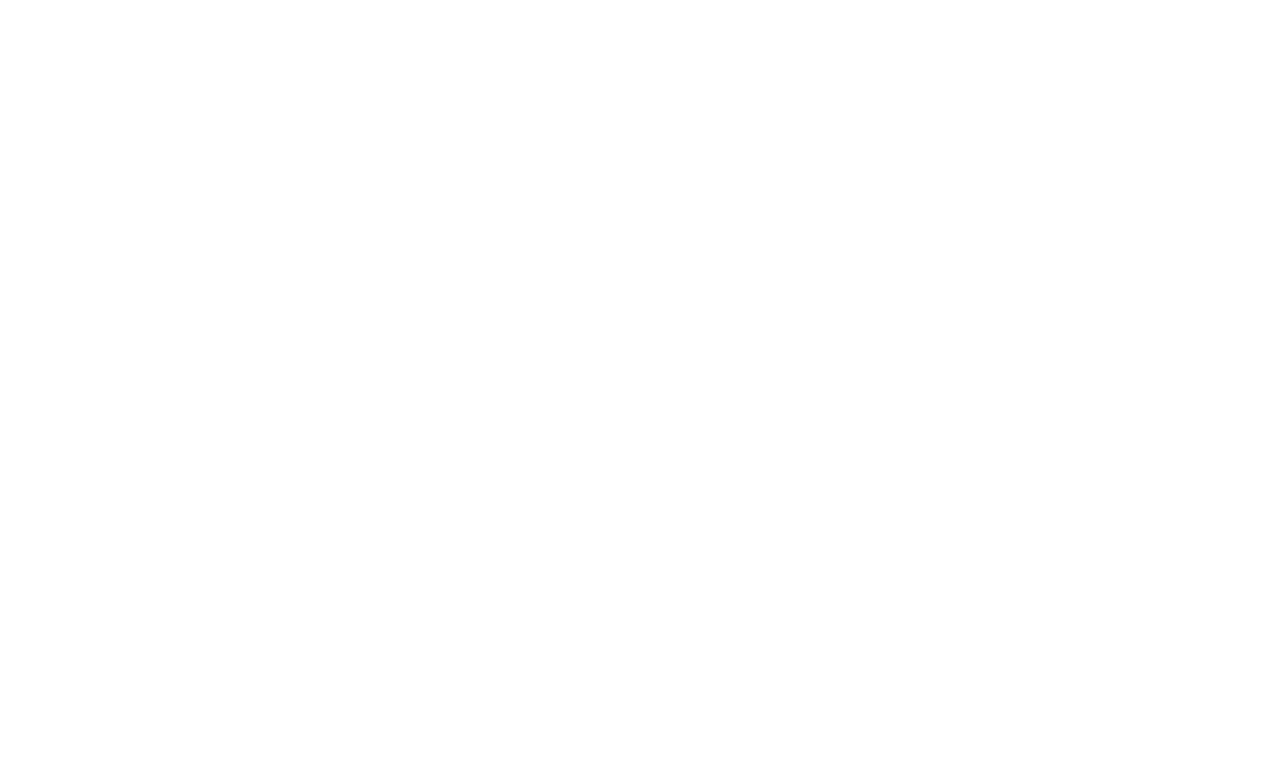
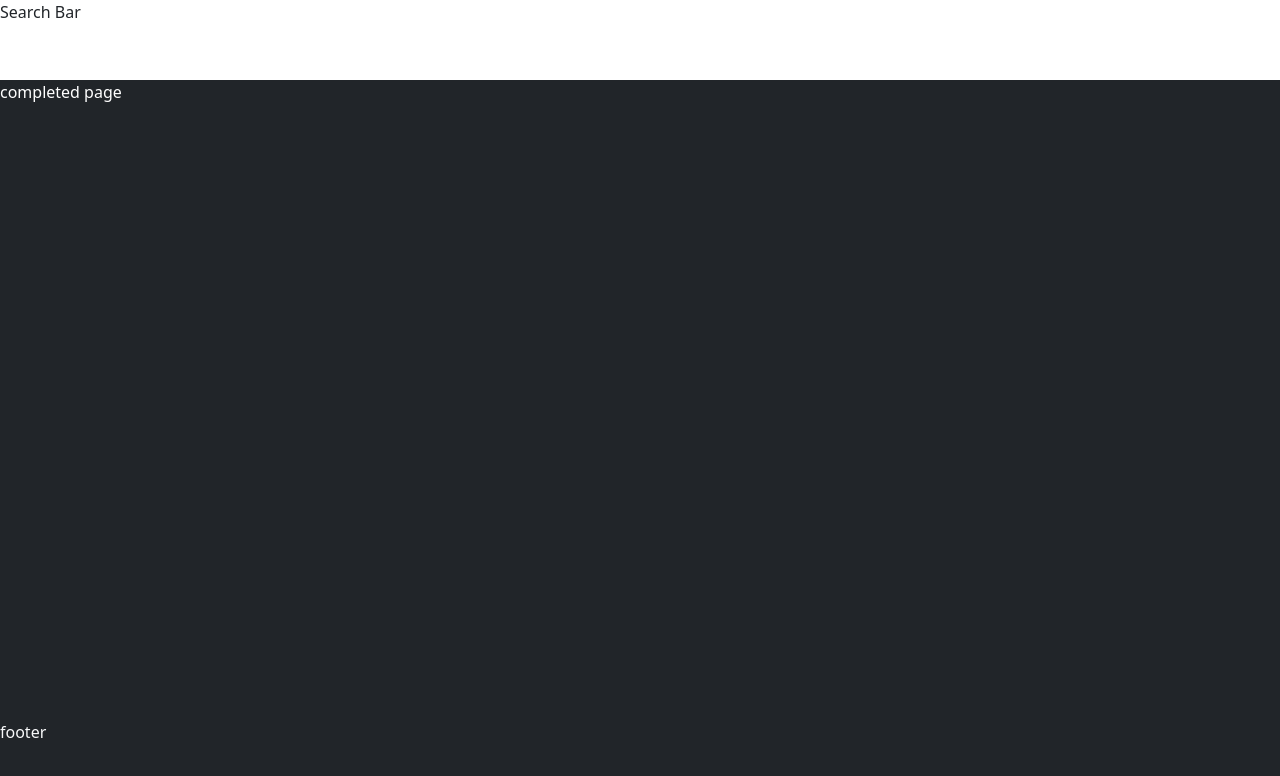
Before and after one commit to francescopiscaglia/to-do-webapp, a React (Vite) app in the folder frontend/: page /completed-page in a window 1280 px wide. Before the commit this address had no page. Shown: the top 776 px of the page. Built offline with nearby package versions, Linux system fonts and the light colour scheme.

Commit message:
add link to completed page

```diff
--- a/frontend/src/App.jsx
+++ b/frontend/src/App.jsx
@@ -2,6 +2,7 @@
 import './App.css'
 import DefaultLayout from './layouts/DefaultLayout'
 import HomePage from './pages/HomePage'
+import CompletedPages from './pages/CompletedPages'
 
 function App() {
 
@@ -12,6 +13,8 @@
 
           <Route element={<DefaultLayout />}>
             <Route path='/' element={<HomePage />}></Route>
+            <Route path='/completed-page' element={<CompletedPages />}></Route>
+
             {/* <Route path='/about' element={<About />}></Route>
             <Route path='/contact' element={<Contact />}></Route> */}
           </Route>
--- a/frontend/src/components/CompletedCard.jsx
+++ b/frontend/src/components/CompletedCard.jsx
@@ -1,5 +1,8 @@
+import { Link } from "react-router-dom";
+
 export default function CompletedCard() {
     return (
+        <Link to="/completed-page" className="text-decoration-none">
             <div id="compleated-tasks" className="card text-light" style={{ width: "10rem", margin: "5px" }}>
 
                 <div className="d-flex align-items-center p-2">
@@ -9,5 +12,6 @@
                 </div>
 
             </div>
-    )
+        </Link>
+    );
 }
--- /dev/null
+++ b/frontend/src/pages/CompletedPages.jsx
@@ -0,0 +1,7 @@
+export default function CompletedPages() {
+    return (
+        <>
+            <div className="text-white">completed page</div>
+        </>
+    )
+}
```
Lines whose indentation alone changed are shown as unchanged.
